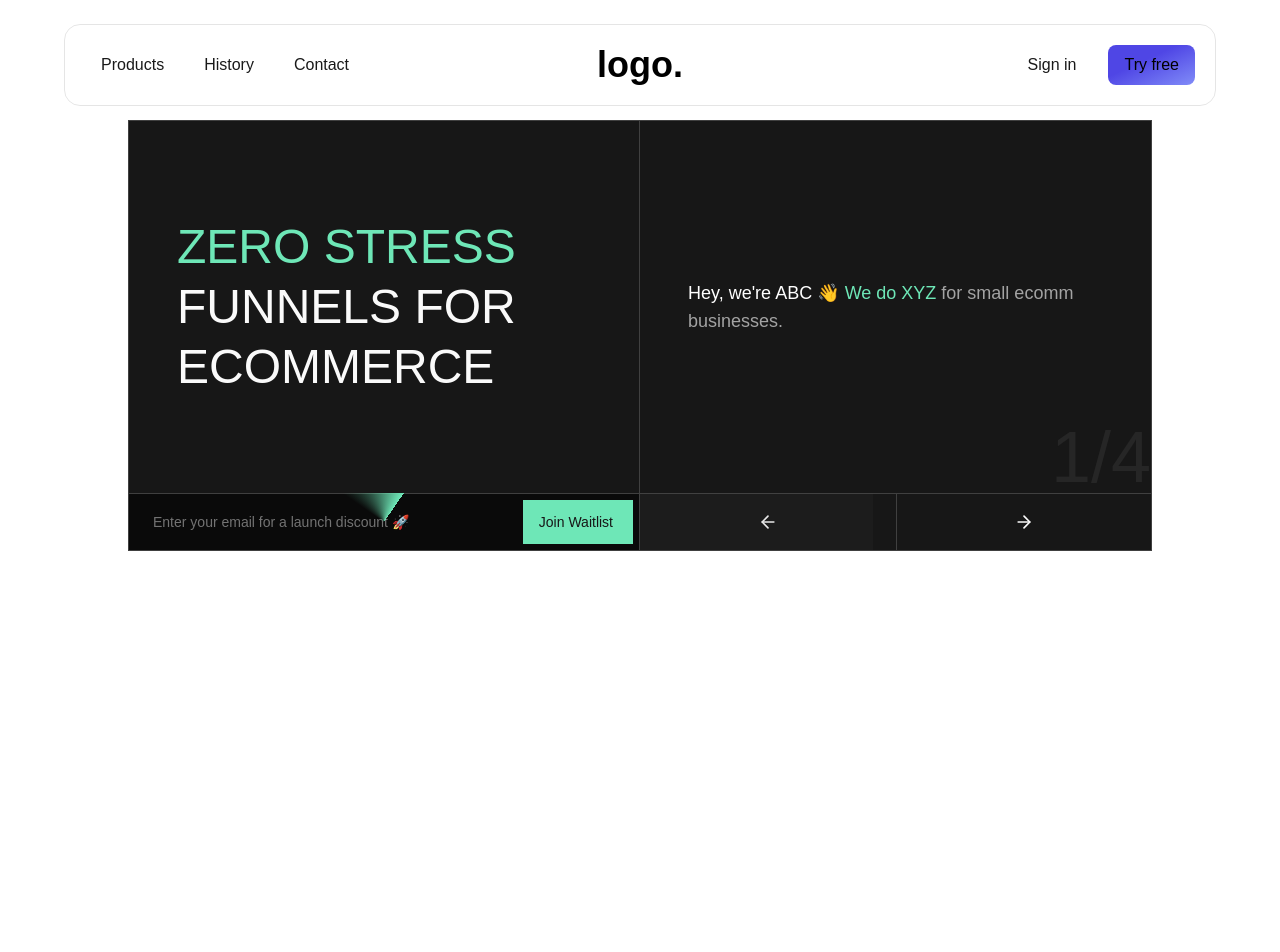
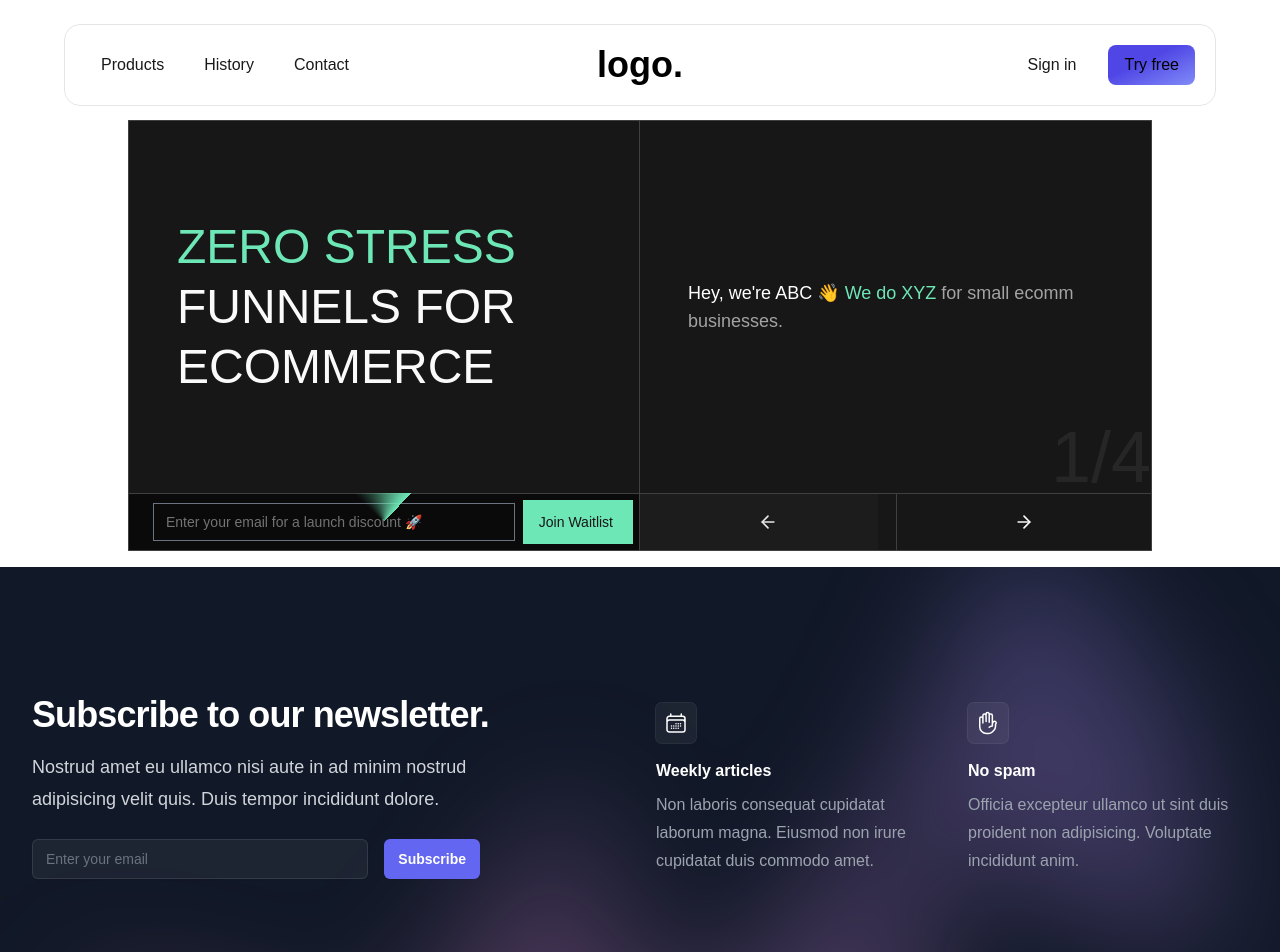
Before and after one commit to jugunu-21/farmopti, a Next.js app: page / in a window 1280 px wide. Shown: the top 952 px of the page. Before the commit the page ends 800 px from the top, so only its background shows below. Built offline with nearby package versions, Linux system fonts and the light colour scheme.

Commit message:
add newsletter

```diff
--- a/app/layout.tsx
+++ b/app/layout.tsx
@@ -2,6 +2,7 @@
 import localFont from "next/font/local";
 import "./globals.css";
 import Example from "@/components/navbar";
+import Newsletter from "@/components/newsletter";
 const geistSans = localFont({
   src: "./fonts/GeistVF.woff",
   variable: "--font-geist-sans",
@@ -31,6 +32,7 @@
       >
         <Example/>
         {children}
+        <Newsletter/>
       </body>
     </html>
   );
--- a/app/page.tsx
+++ b/app/page.tsx
@@ -3,7 +3,7 @@
 export default function Home() {
   return (
     // <div className="grid grid-rows-[20px_1fr_20px] items-center justify-items-center min-h-screen p-8 pb-20 gap-16 sm:p-20 font-[family-name:var(--font-geist-sans)]">
-    <div className="pt-10">
+    <div className="pt-10 ">
     <FiftyFiftyHero/>
     </div>
   );
--- /dev/null
+++ b/components/newsletter.tsx
@@ -0,0 +1,50 @@
+export default function Newsletter() {
+    return (
+        <>
+            <div className="relative isolate overflow-hidden bg-gray-900 py-16 sm:py-24 lg:py-32">
+                <div className="mx-auto max-w-7xl px-6 lg:px-8">
+                    <div className="mx-auto grid max-w-2xl grid-cols-1 gap-x-8 gap-y-16 lg:max-w-none lg:grid-cols-2">
+                        <div className="max-w-xl lg:max-w-lg">
+                            <h2 className="text-3xl font-bold tracking-tight text-white sm:text-4xl">Subscribe to our newsletter.</h2>
+                            <p className="mt-4 text-lg leading-8 text-gray-300">Nostrud amet eu ullamco nisi aute in ad minim nostrud adipisicing velit quis. Duis tempor incididunt dolore.</p>
+                            <div className="mt-6 flex max-w-md gap-x-4">
+                                <label htmlFor="email-address" className="sr-only">Email address</label>
+                                {/* <input id="email-address" name="email" type="email" autocomplete="email" required className="min-w-0 flex-auto rounded-md border-0 bg-white/5 px-3.5 py-2 text-white shadow-sm ring-1 ring-inset ring-white/10 focus:ring-2 focus:ring-inset focus:ring-indigo-500 sm:text-sm sm:leading-6" placeholder="Enter your email">
+                 */}
+                                <input id="email-address" name="email" type="email" autoComplete="email" required className="min-w-0 flex-auto rounded-md border-0 bg-white/5 px-3.5 py-2 text-white shadow-sm ring-1 ring-inset ring-white/10 focus:ring-2 focus:ring-inset focus:ring-indigo-500 sm:text-sm sm:leading-6" placeholder="Enter your email" />
+                                <button type="submit" className="flex-none rounded-md bg-indigo-500 px-3.5 py-2.5 text-sm font-semibold text-white shadow-sm hover:bg-indigo-400 focus-visible:outline focus-visible:outline-2 focus-visible:outline-offset-2 focus-visible:outline-indigo-500">Subscribe</button>
+                            </div>
+                        </div>
+                        <dl className="grid grid-cols-1 gap-x-8 gap-y-10 sm:grid-cols-2 lg:pt-2">
+                            <div className="flex flex-col items-start">
+                                <div className="rounded-md bg-white/5 p-2 ring-1 ring-white/10">
+                                    <svg className="h-6 w-6 text-white" fill="none" viewBox="0 0 24 24" stroke-width="1.5" stroke="currentColor" aria-hidden="true">
+                                        <path stroke-linecap="round" stroke-linejoin="round" d="M6.75 3v2.25M17.25 3v2.25M3 18.75V7.5a2.25 2.25 0 012.25-2.25h13.5A2.25 2.25 0 0121 7.5v11.25m-18 0A2.25 2.25 0 005.25 21h13.5A2.25 2.25 0 0021 18.75m-18 0v-7.5A2.25 2.25 0 015.25 9h13.5A2.25 2.25 0 0121 11.25v7.5m-9-6h.008v.008H12v-.008zM12 15h.008v.008H12V15zm0 2.25h.008v.008H12v-.008zM9.75 15h.008v.008H9.75V15zm0 2.25h.008v.008H9.75v-.008zM7.5 15h.008v.008H7.5V15zm0 2.25h.008v.008H7.5v-.008zm6.75-4.5h.008v.008h-.008v-.008zm0 2.25h.008v.008h-.008V15zm0 2.25h.008v.008h-.008v-.008zm2.25-4.5h.008v.008H16.5v-.008zm0 2.25h.008v.008H16.5V15z" />
+                                    </svg>
+                                </div>
+                                <dt className="mt-4 font-semibold text-white">Weekly articles</dt>
+                                <dd className="mt-2 leading-7 text-gray-400">Non laboris consequat cupidatat laborum magna. Eiusmod non irure cupidatat duis commodo amet.</dd>
+                            </div>
+                            <div className="flex flex-col items-start">
+                                <div className="rounded-md bg-white/5 p-2 ring-1 ring-white/10">
+                                    <svg className="h-6 w-6 text-white" fill="none" viewBox="0 0 24 24" stroke-width="1.5" stroke="currentColor" aria-hidden="true">
+                                        <path stroke-linecap="round" stroke-linejoin="round" d="M10.05 4.575a1.575 1.575 0 10-3.15 0v3m3.15-3v-1.5a1.575 1.575 0 013.15 0v1.5m-3.15 0l.075 5.925m3.075.75V4.575m0 0a1.575 1.575 0 013.15 0V15M6.9 7.575a1.575 1.575 0 10-3.15 0v8.175a6.75 6.75 0 006.75 6.75h2.018a5.25 5.25 0 003.712-1.538l1.732-1.732a5.25 5.25 0 001.538-3.712l.003-2.024a.668.668 0 01.198-.471 1.575 1.575 0 10-2.228-2.228 3.818 3.818 0 00-1.12 2.687M6.9 7.575V12m6.27 4.318A4.49 4.49 0 0116.35 15m.002 0h-.002" />
+                                    </svg>
+                                </div>
+                                <dt className="mt-4 font-semibold text-white">No spam</dt>
+                                <dd className="mt-2 leading-7 text-gray-400">Officia excepteur ullamco ut sint duis proident non adipisicing. Voluptate incididunt anim.</dd>
+                            </div>
+                        </dl>
+                    </div>
+                </div>
+                <div className="absolute left-1/2 top-0 -z-10 -translate-x-1/2 blur-3xl xl:-top-6" aria-hidden="true">
+                    <div className="aspect-[1155/678] w-[72.1875rem] bg-gradient-to-tr from-[#ff80b5] to-[#9089fc] opacity-30" style={{
+                        clipPath: 'polygon(74.1% 44.1%, 100% 61.6%, 97.5% 26.9%, 85.5% 0.1%, 80.7% 2%, 72.5% 32.5%, 60.2% 62.4%, 52.4% 68.1%, 47.5% 58.3%, 45.2% 34.5%, 27.5% 76.7%, 0.1% 64.9%, 17.9% 100%, 27.6% 76.8%, 76.1% 97.7%, 74.1% 44.1%)'
+                    }}>
+                    </div>
+                    ̰
+                </div> ̰
+            </div>
+        </>
+    )
+}
--- a/package.json
+++ b/package.json
@@ -9,6 +9,7 @@
     "lint": "next lint"
   },
   "dependencies": {
+    "@tailwindcss/forms": "^0.5.9",
     "next": "14.2.13",
     "react": "^18",
     "react-dom": "^18",
--- a/tailwind.config.ts
+++ b/tailwind.config.ts
@@ -16,6 +16,8 @@
       },
     },
   },
-  plugins: [],
+  plugins: [
+    require('@tailwindcss/forms'),
+  ],
 };
 export default config;
```
Also changed, not shown: 1 other file (tests, documents, lock files or other folders).
